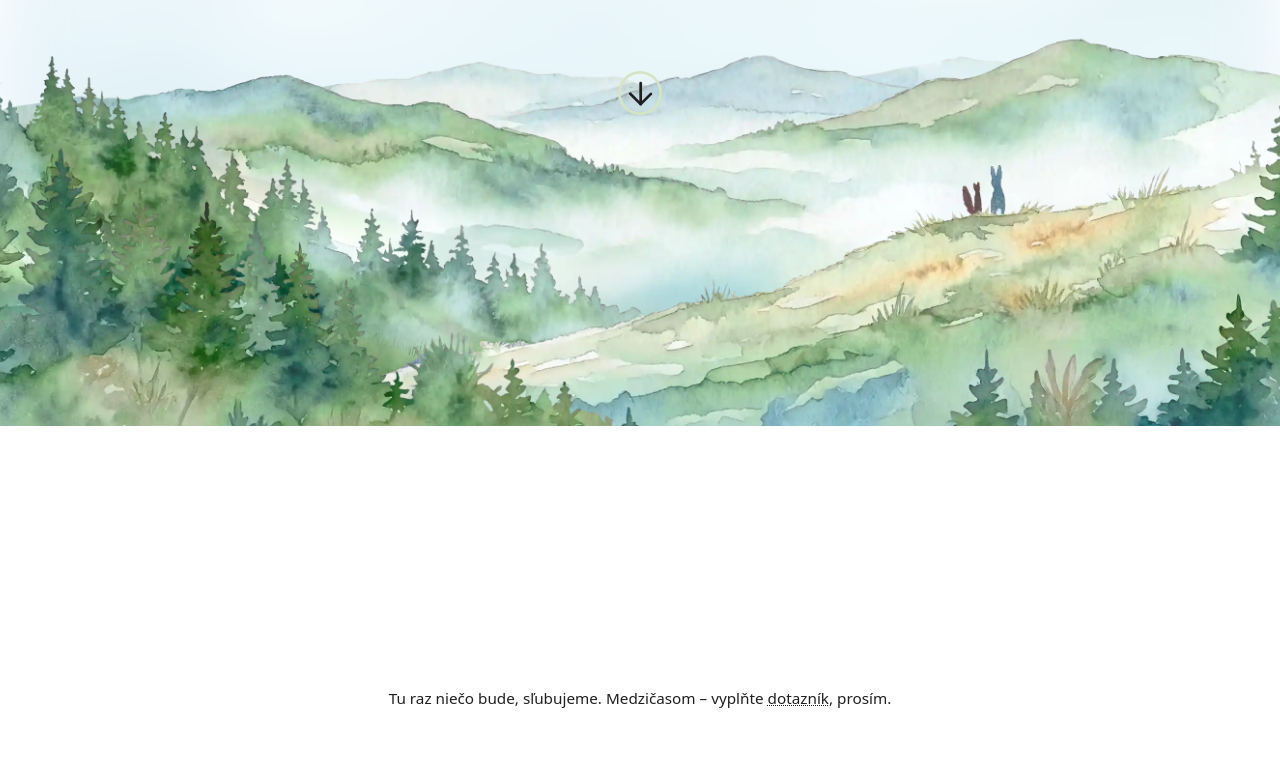
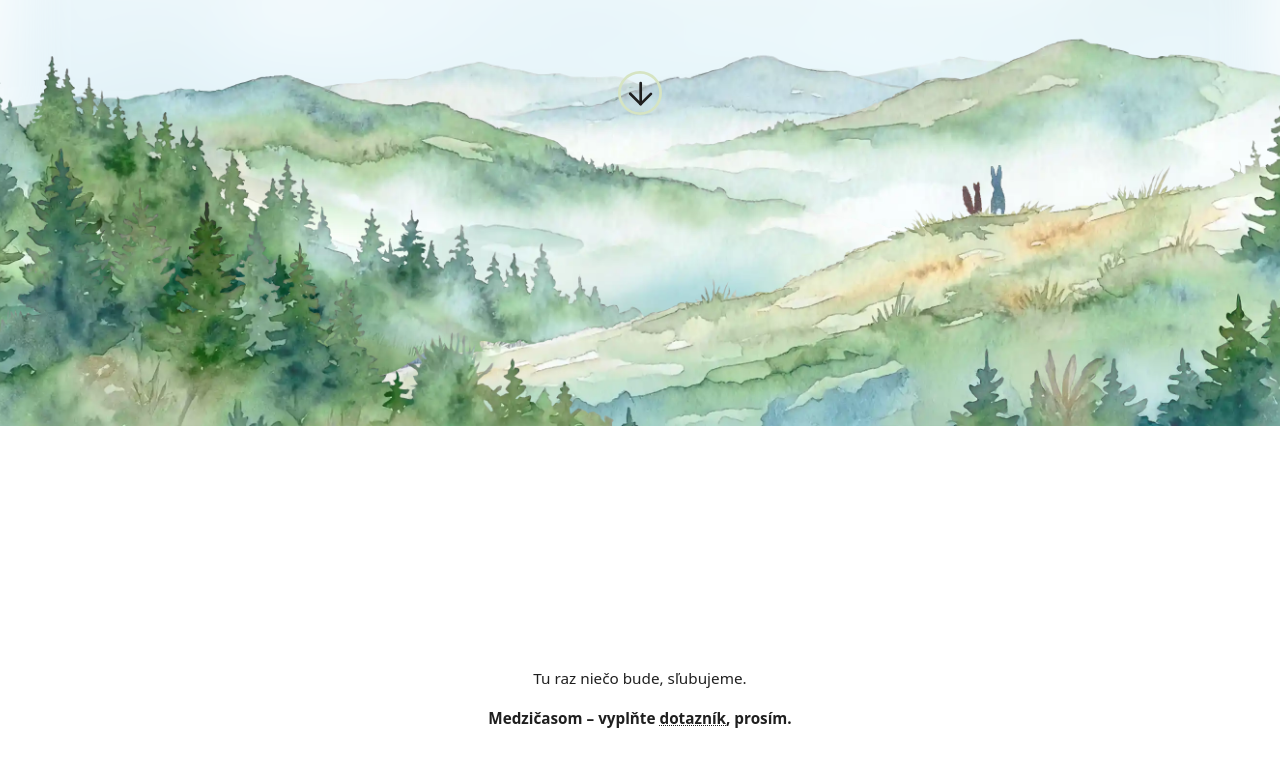
Before and after one commit to pankevely/P-F-Svadba-VIP, a plain HTML site: page index.html in a window 1280 px wide. Shown: the part 502-1268 px from the top of the page. Drawn offline with Linux system fonts and the light colour scheme; a web font is replaced by a local one.

Commit message:
Update index.html

```diff
--- a/index.html
+++ b/index.html
@@ -908,7 +908,7 @@
 
   <!-- screen 2 -->
   <div class="sections" data-layer="GRID_2">
-    <div class="cell" data-cell="placeholder"><span class="s2note">Tu raz niečo bude, sľubujeme. Medzičasom – vyplňte <a class="pf-link" href="https://forms.gle/BbAA4TGnBj7z1JMPA" target="_blank" rel="noopener noreferrer">dotazník</a>, prosím.</span></div>
+    <div class="cell" data-cell="placeholder"><span class="s2note">Tu raz niečo bude, sľubujeme.<br><br><b>Medzičasom – vyplňte <a class="pf-link" href="https://forms.gle/BbAA4TGnBj7z1JMPA" target="_blank" rel="noopener noreferrer">dotazník</a>, prosím.</b></span></div>
   </div>
 
   <!-- ============ ENGINE (reads the control-panel sections above) ============ -->
```
